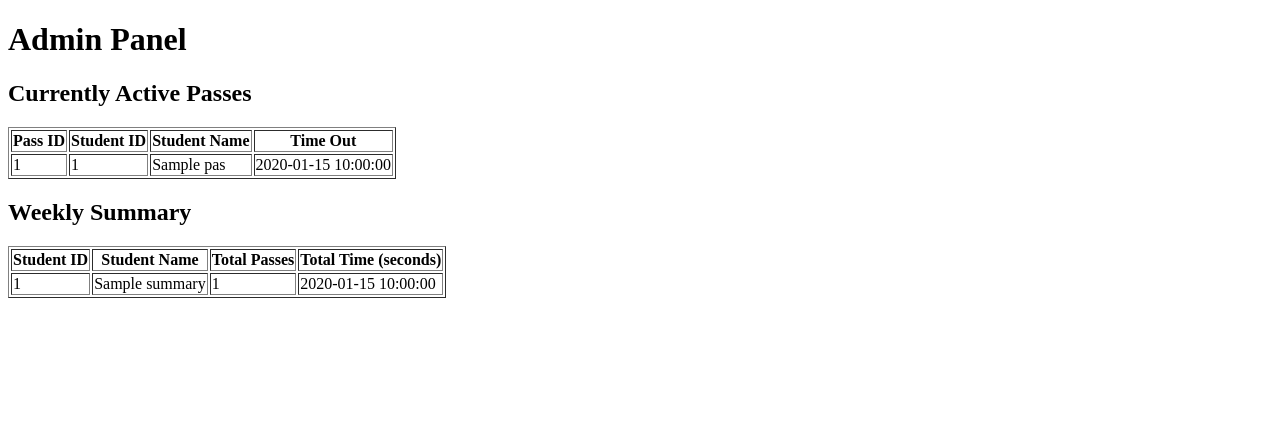
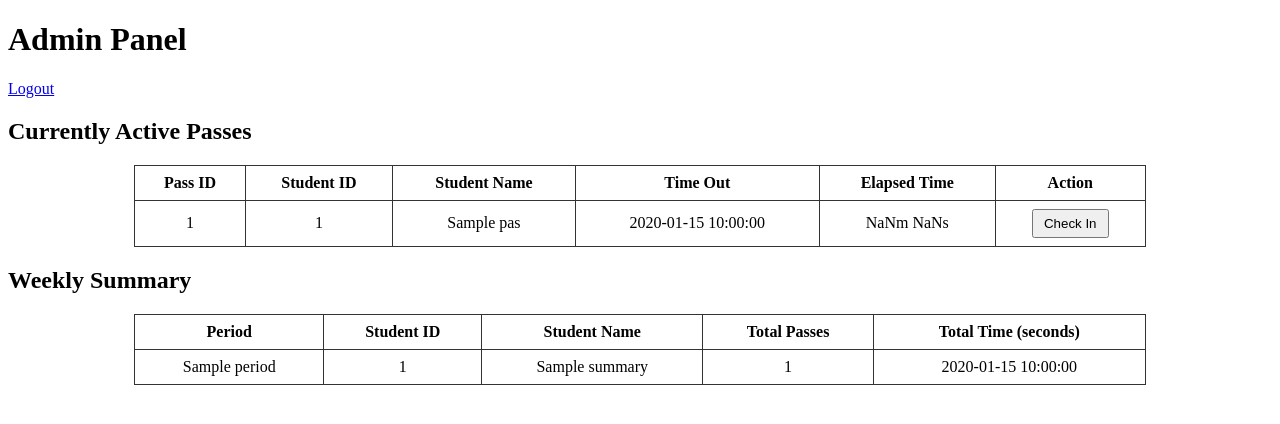
Before and after one commit to InfusedChooch/psychic-waddle, a Flask app: template templates/admin.html in a window 1280 px wide. Shown: the top 424 px of the page. Run offline with Flask 3, Linux system fonts and the light colour scheme; the template is opened without the code that fills it: most values are stand-ins (such as "Sample title", 1, 10 or a date in 2020).

Commit message:
Add files via upload
Various updates

```diff
--- a/app.py
+++ b/app.py
@@ -1,10 +1,12 @@
-from flask import Flask, render_template, request, jsonify
+from flask import Flask, render_template, request, redirect, url_for, session, jsonify
 import pandas as pd
 import json
 import datetime
 import os
 
 app = Flask(__name__)
+app.secret_key = '0012232344232'  # 🔑 required for sessions
+ADMIN_KEY = 'pass'  # set your admin password
 
 MASTERLIST_FILE = 'masterlist.csv'
 PASSLOG_FILE = 'passlog.json'
@@ -17,8 +19,8 @@
     2: {'start': '09:18', 'end': '10:00'},
     3: {'start': '10:03', 'end': '10:45'},
     4.5: {'start': '10:48', 'end': '11:30'},
-    5.6: {'start': '11:18', 'end': '12:00'},
-    6.7: {'start': '11:33', 'end': '12:15'},
+   # 5.6: {'start': '11:18', 'end': '12:00'},
+   # 6.7: {'start': '11:33', 'end': '12:15'},
     7.8: {'start': '12:03', 'end': '12:45'},
     9: {'start': '12:48', 'end': '13:30'},
     10: {'start': '13:33', 'end': '14:15'},
@@ -136,8 +138,26 @@
 
     return jsonify({'message': message})
 
+@app.route('/admin_login', methods=['GET', 'POST'])
+def admin_login():
+    if request.method == 'POST':
+        if request.form['password'] == ADMIN_KEY:
+            session['logged_in'] = True
+            return redirect(url_for('admin_view'))
+        else:
+            return render_template('admin_login.html', error='Incorrect password.')
+    return render_template('admin_login.html')
+
+@app.route('/admin_logout')
+def admin_logout():
+    session.pop('logged_in', None)
+    return redirect(url_for('admin_login'))
+
 @app.route('/admin')
 def admin_view():
+    if not session.get('logged_in'):
+        return redirect(url_for('admin_login'))
+
     active_passes = []
     for pass_id, pass_data in passes.items():
         if pass_data['status'] == 'in use':
@@ -168,5 +188,47 @@
 
     return render_template('admin.html', active_passes=active_passes, weekly_summary=weekly_summary)
 
+@app.route('/admin_checkin/<pass_id>', methods=['POST'])
+def admin_checkin(pass_id):
+    if not session.get('logged_in'):
+        return jsonify({'message': 'Unauthorized'}), 403
+
+    if pass_id not in passes or passes[pass_id]['status'] != 'in use':
+        return jsonify({'message': f'Pass {pass_id} is not currently out.'})
+
+    student_id = passes[pass_id]['user']
+    checkin_time = datetime.datetime.now().strftime('%H:%M:%S')
+    today_date = datetime.datetime.now().date()
+    time_out_dt = datetime.datetime.combine(
+        today_date,
+        datetime.datetime.strptime(passes[pass_id]['time_out'], '%H:%M:%S').time()
+    )
+    time_in_dt = datetime.datetime.now()
+    total_time = int((time_in_dt - time_out_dt).total_seconds())
+    if total_time < 0:
+        total_time = 0
+
+    current_period = get_current_period()
+    period_key = str(current_period)
+    student_key = str(student_id)
+
+    if period_key not in passlog:
+        passlog[period_key] = {}
+    if student_key not in passlog[period_key]:
+        passlog[period_key][student_key] = []
+
+    passlog[period_key][student_key].append({
+        'Date': datetime.datetime.now().strftime('%Y-%m-%d'),
+        'DayOfWeek': datetime.datetime.now().strftime('%A'),
+        'CheckoutTime': passes[pass_id]['time_out'],
+        'CheckinTime': checkin_time,
+        'TotalPassTime': total_time
+    })
+    save_passlog(passlog)
+
+    passes[pass_id] = {'status': 'open', 'user': None, 'time_out': None}
+
+    return jsonify({'message': f'Pass {pass_id} manually checked in.'})
+
 if __name__ == '__main__':
     app.run(host='0.0.0.0', port=5000, debug=True)
--- a/templates/admin.html
+++ b/templates/admin.html
@@ -2,20 +2,26 @@
 <html lang="en">
 <head>
     <meta charset="UTF-8">
-    <meta name="viewport" content="width=device-width, initial-scale=1.0">
     <title>Admin Panel - Hall Pass Tracker</title>
-    <link rel="stylesheet" href="/static/style.css">
+    <style>
+        table { border-collapse: collapse; width: 80%; margin: auto; }
+        th, td { border: 1px solid #333; padding: 8px; text-align: center; }
+        button { padding: 5px 10px; }
+    </style>
 </head>
 <body>
     <h1>Admin Panel</h1>
+    <a href="{{ url_for('admin_logout') }}">Logout</a>
 
     <h2>Currently Active Passes</h2>
-    <table border="1">
+    <table>
         <tr>
             <th>Pass ID</th>
             <th>Student ID</th>
             <th>Student Name</th>
             <th>Time Out</th>
+            <th>Elapsed Time</th>
+            <th>Action</th>
         </tr>
         {% for pass in active_passes %}
         <tr>
@@ -23,13 +29,16 @@
             <td>{{ pass.student_id }}</td>
             <td>{{ pass.student_name }}</td>
             <td>{{ pass.time_out }}</td>
+            <td><span id="timer-{{ pass.pass_id }}">0s</span></td>
+            <td><button onclick="manualCheckIn('{{ pass.pass_id }}')">Check In</button></td>
         </tr>
         {% endfor %}
     </table>
 
     <h2>Weekly Summary</h2>
-    <table border="1">
+    <table>
         <tr>
+            <th>Period</th>
             <th>Student ID</th>
             <th>Student Name</th>
             <th>Total Passes</th>
@@ -37,6 +46,7 @@
         </tr>
         {% for summary in weekly_summary %}
         <tr>
+            <td>{{ summary.period }}</td>
             <td>{{ summary.student_id }}</td>
             <td>{{ summary.student_name }}</td>
             <td>{{ summary.total_passes }}</td>
@@ -45,5 +55,38 @@
         {% endfor %}
     </table>
 
+    <script>
+        const passTimes = {
+            {% for pass in active_passes %}
+                '{{ pass.pass_id }}': '{{ pass.time_out }}',
+            {% endfor %}
+        };
+
+        function updateTimers() {
+            const now = new Date();
+            for (const [passId, timeOut] of Object.entries(passTimes)) {
+                const [h, m, s] = timeOut.split(':').map(Number);
+                const timeOutDate = new Date();
+                timeOutDate.setHours(h, m, s, 0);
+                let diff = Math.floor((now - timeOutDate) / 1000);
+                if (diff < 0) diff = 0;
+                const minutes = Math.floor(diff / 60);
+                const seconds = diff % 60;
+                document.getElementById('timer-' + passId).textContent =
+                    `${minutes}m ${seconds}s`;
+            }
+        }
+        setInterval(updateTimers, 1000);
+        updateTimers();
+
+        function manualCheckIn(passId) {
+            fetch(`/admin_checkin/${passId}`, { method: 'POST' })
+                .then(res => res.json())
+                .then(data => {
+                    alert(data.message);
+                    location.reload();
+                });
+        }
+    </script>
 </body>
 </html>
```
Also changed, not shown: passlog.json (+69 -0 lines), templates/admin_login.html (added, +23 -0 lines).
